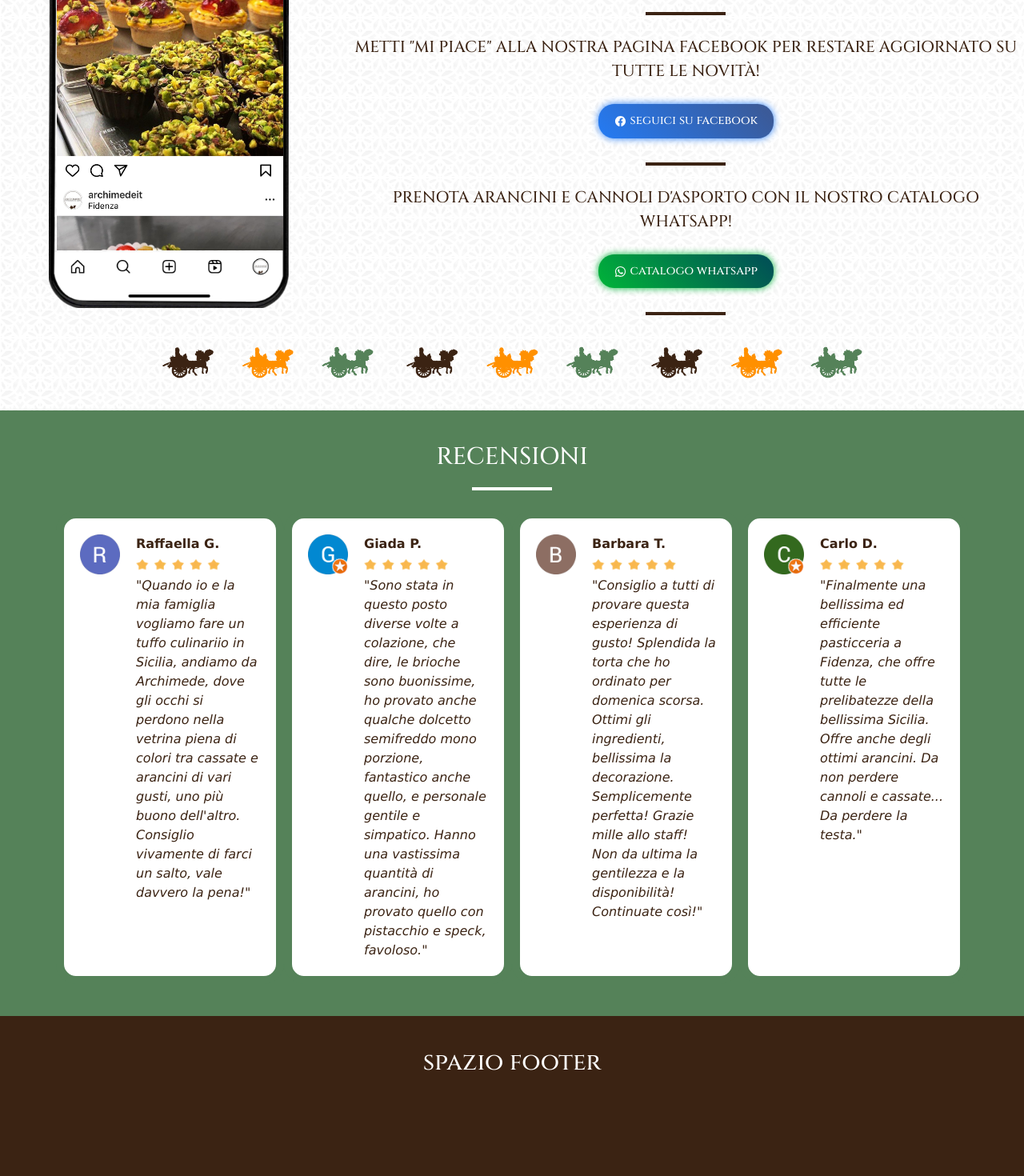
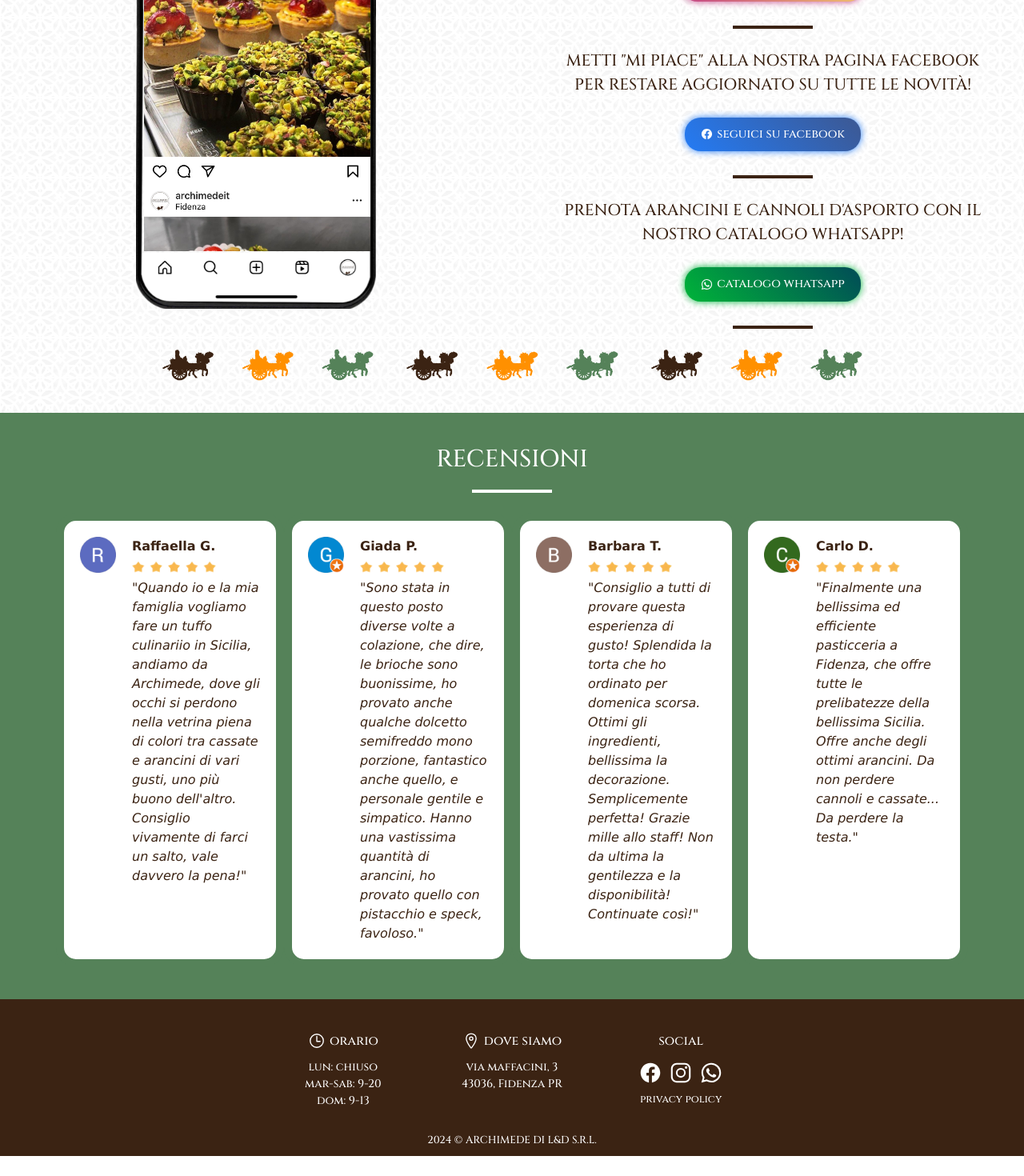
Before and after one commit to DomLicciardello/Archimede---L-Evoluzione-del-Gusto, a React (Create React App) app in the folder frontend/: page / in a window 1280 px wide. Shown: the part 2086-3556 px from the top of the page at 80% size. After the commit the page ends 3531 px from the top, so only its background shows below. Built offline with nearby package versions, Linux system fonts and the light colour scheme.

Commit message:
aggiunta footer

```diff
--- a/frontend/src/components/home/SiteHomeFooter.jsx
+++ b/frontend/src/components/home/SiteHomeFooter.jsx
@@ -1,11 +1,41 @@
 import React from 'react'
 import './style.css'
+import Container from 'react-bootstrap/Container';
+import Row from 'react-bootstrap/Row';
+import Col from 'react-bootstrap/Col';
 
 export default function SiteHomeFooter() {
   return (
-    <div
-    className='footer_style'>
-        <h2>spazio footer</h2>
-    </div>
+    <Container fluid className='footer_style'>
+    <Row>
+      <Col sm={12} md={4} lg={4}
+      className='footer_div_style'>
+        <p style={{fontSize:'16px', marginBottom:'10px'}}><ion-icon name="time-outline" style={{marginRight:'5px', fontSize:'22px'}}></ion-icon>orario</p>
+        <p>lun: chiuso</p>
+        <p>mar-sab: 9-20</p>
+        <p>dom: 9-13</p>
+      </Col>
+      <Col sm={12} md={4} lg={4}
+      className='footer_div_style'>
+        <p style={{fontSize:'16px', marginBottom:'10px'}}><ion-icon name="location-outline" style={{marginRight:'5px', fontSize:'22px'}}></ion-icon>dove siamo</p>
+        <p>via maffacini, 3</p>
+        <p>43036, Fidenza PR</p>
+      </Col>
+      <Col sm={12} md={4} lg={4}
+      className='footer_div_style'
+      style={{flexDirection:'column'}}>
+        <p style={{fontSize:'16px', marginBottom:'10px'}}>social</p>
+        <div>
+        <ion-icon name="logo-facebook"style={{marginRight:'10px'}}></ion-icon>
+        <ion-icon name="logo-instagram"style={{marginRight:'10px'}}></ion-icon>
+        <ion-icon name="logo-whatsapp"></ion-icon>
+        </div>
+        <p style={{fontSize:'13px'}}>privacy policy</p>
+      </Col>
+      <Col>
+      <p style={{margin:'0px', fontSize:'13px'}}>2024 © ARCHIMEDE DI L&D S.R.L.</p>
+      </Col>
+    </Row>
+  </Container>
   )
 }
--- a/frontend/src/components/home/SiteHomeInstagram.jsx
+++ b/frontend/src/components/home/SiteHomeInstagram.jsx
@@ -24,7 +24,7 @@ export default function SiteHomeInstagram() {
       </Row>
       <Row>
         <Col
-        md={12} lg={4}
+        md={12} lg={6}
         className='d-flex justify-content-center align-items-center pe-0 mt-1 mb-5'>
         <div style={{width:'300px', height:'584px', backgroundImage: `url(${smartphone})`, backgroundSize:"cover", position:'relative'}}>
           <div className='insta_scroll'>
@@ -38,17 +38,17 @@ export default function SiteHomeInstagram() {
         </div>
         </Col>
         <Col
-        md={12} lg={8}
-        className='d-flex justify-content-center align-items-center'>
-        <div className='d-flex flex-column justify-content-center align-items-center'>
-          <p style={{fontSize:'20px', textAlign:'center', marginInline:'5px'}}>MANGIA, SCATTA E TAGGA @ARCHIMEDEIT SULLE TUE STORIE INSTAGRAM!</p>
-          <p style={{fontSize:'20px', textAlign:'center', marginInline:'5px'}}>IN QUESTO MODO PARTECIPERAI OGNI MESE AD UN ESTRAZIONE PER VINCERE UN REGALO!</p>
+        md={12} lg={6}
+        className='d-flex flex-column justify-content-center align-items-center p-0'>
+        <div className='d-flex flex-column justify-content-center align-items-center ms-5 me-5'>
+          <p style={{fontSize:'20px', textAlign:'center'}}>MANGIA, SCATTA E TAGGA @ARCHIMEDEIT SULLE TUE STORIE INSTAGRAM!</p>
+          <p style={{fontSize:'20px', textAlign:'center'}}>IN QUESTO MODO PARTECIPERAI OGNI MESE AD UN ESTRAZIONE PER VINCERE UN REGALO!</p>
           <button className='button_instagram d-flex align-items-center'><ion-icon name="logo-instagram" style={{marginRight:'5px'}}></ion-icon>seguici su instagram</button>
           <div className='riga_titolo'><span></span></div>
-          <p style={{fontSize:'20px', textAlign:'center', marginInline:'5px'}}>METTI "MI PIACE" ALLA NOSTRA PAGINA FACEBOOK PER RESTARE AGGIORNATO SU TUTTE LE NOVITÀ!</p>
+          <p style={{fontSize:'20px', textAlign:'center'}}>METTI "MI PIACE" ALLA NOSTRA PAGINA FACEBOOK PER RESTARE AGGIORNATO SU TUTTE LE NOVITÀ!</p>
           <button className='button_facebook d-flex align-items-center'><ion-icon name="logo-facebook" style={{marginRight:'5px'}}></ion-icon>seguici su facebook</button>
           <div className='riga_titolo'><span></span></div>
-          <p style={{fontSize:'20px', textAlign:'center', marginInline:'5px'}}>PRENOTA ARANCINI E CANNOLI D'ASPORTO CON IL NOSTRO CATALOGO WHATSAPP!</p>
+          <p style={{fontSize:'20px', textAlign:'center'}}>PRENOTA ARANCINI E CANNOLI D'ASPORTO CON IL NOSTRO CATALOGO WHATSAPP!</p>
           <button className='button_whatsapp d-flex align-items-center'><ion-icon name="logo-whatsapp" style={{marginRight:'5px'}}></ion-icon>catalogo whatsapp</button>
           <div className='riga_titolo'><span></span></div>
         </div>
--- a/frontend/src/components/home/style.css
+++ b/frontend/src/components/home/style.css
@@ -253,14 +253,13 @@ p {
 .recensione_div_style {
     display: flex;
     justify-content: center;
-    padding: 10px;
 }
 
 .recensione_style {
     background-color: white;
     border: #558259 solid 10px;
     border-radius: 25px;
-    padding: 10px;
+    padding: 20px;
 }
 
 .recensione_style p {
@@ -270,7 +269,7 @@ p {
 }
 
 .recensione_logo_style img {
-    width: 50px;
+    width: 45px;
 }
 
 .recensione_content_style {
@@ -289,7 +288,23 @@ p {
 
 .footer_style {
     background-color: #3B2313;
-    height: 200px;
     color: white;
-    padding: 40px 0px;
+    padding: 40px 0px 10px;
+    display: flex;
+    justify-content: center;
+    align-items: center;
 }
+
+.footer_div_style {
+    display: flex;
+    justify-content: flex-start;
+    align-items: center;
+    flex-direction: column;
+    font-size: 28px;
+    margin-bottom: 30px;
+}
+
+.footer_div_style p {
+    font-size: 14px;
+    margin: 0px;
+}
```
